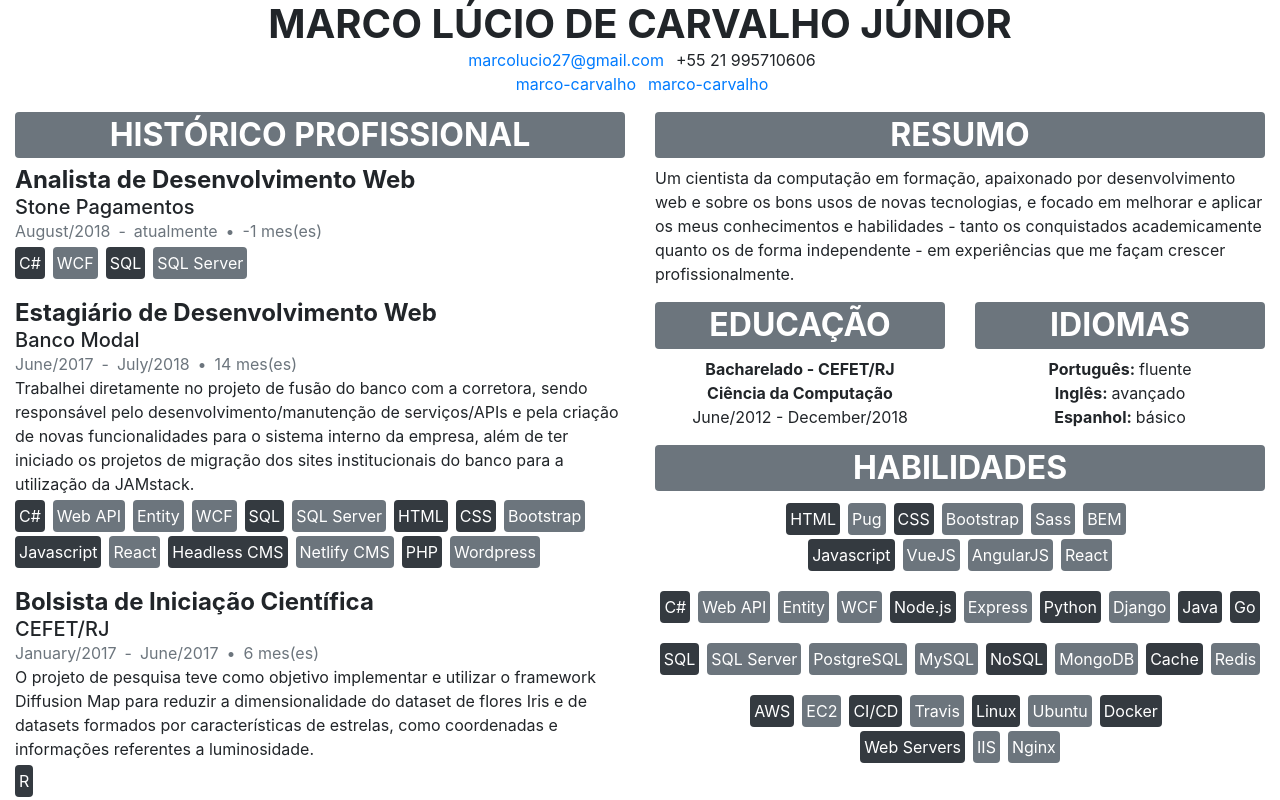
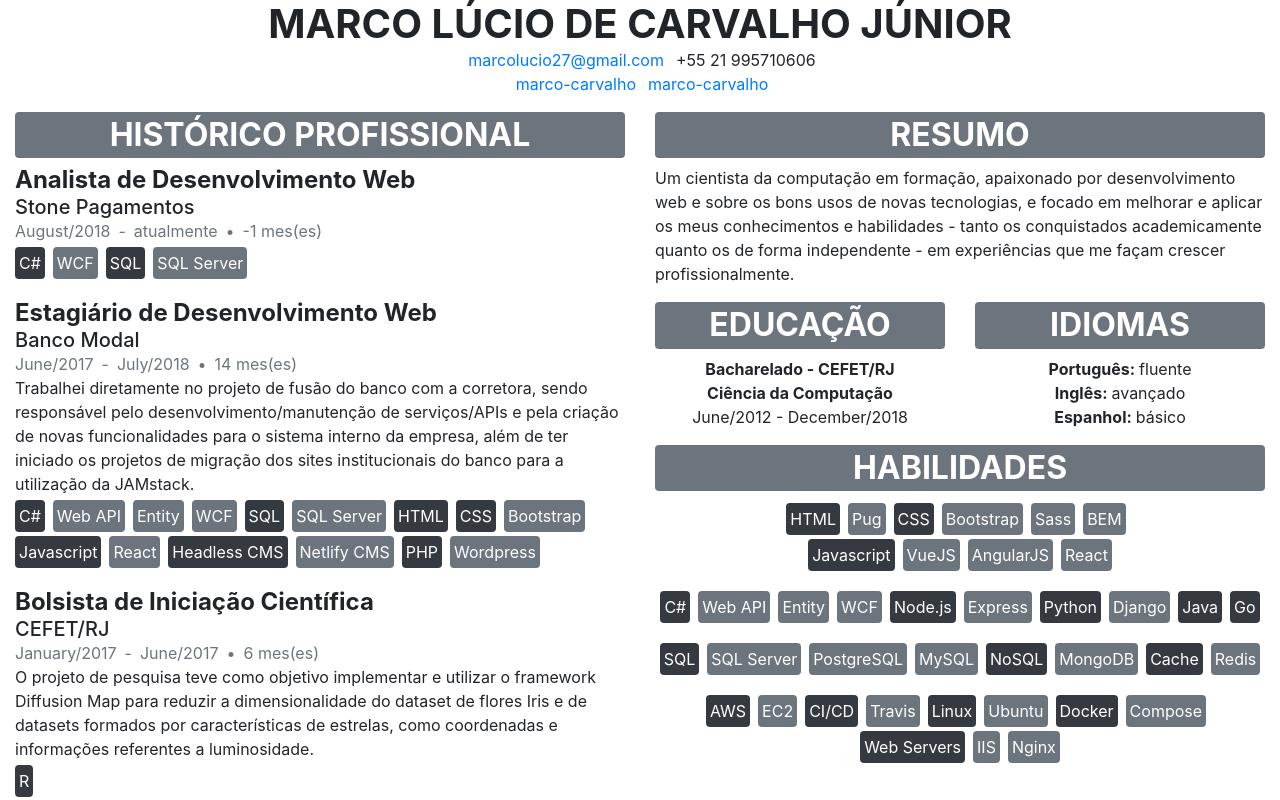
Before and after one commit to marco-carvalho/resume, a Vue app: page / in a window 1280 px wide. Shown: the top 800 px of the page. Built offline with nearby package versions, Linux system fonts and the light colour scheme.

Commit message:
add docker-compose

```diff
--- a/src/components/Skills.vue
+++ b/src/components/Skills.vue
@@ -47,7 +47,7 @@ export default {
             { name: "AWS", subtecnologies: ["EC2"]},
             { name: "CI/CD", subtecnologies: ["Travis"]},
             { name: "Linux", subtecnologies: ["Ubuntu"]},
-            { name: "Docker"},
+            { name: "Docker", subtecnologies: ["Compose"]},
             { name: "Web Servers", subtecnologies: ["IIS", "Nginx"]},
           ]
         }
```
